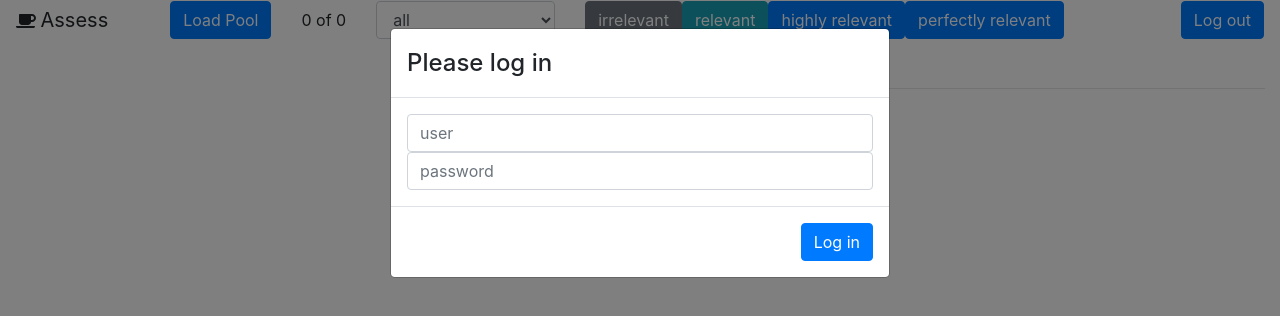
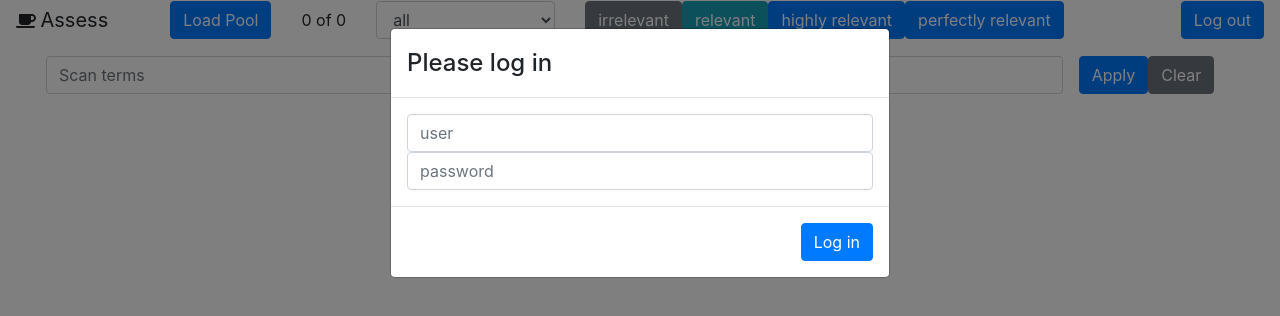
Before and after one commit to isoboroff/assess-react, a React (Create React App) app in the folder front-end/: page / in a window 1280 px wide. Shown: the top 316 px of the page. Built offline with nearby package versions, Linux system fonts and the light colour scheme.

Commit message:
Putting back the Highlightable and ScanTerms elements

```diff
--- a/front-end/src/App.js
+++ b/front-end/src/App.js
@@ -27,7 +27,6 @@ import Pool from './Pool';
 import Description from './Description';
 import Highlightable from './Highlightable';
 import useKeyPress from './useKeyPress';
-import RawImage from './RawImage';
 
 import 'bootstrap/dist/css/bootstrap.min.css';
 import './App.css';
@@ -582,7 +581,13 @@ function App() {
           </Col>
         </Row>
 
+        { /************** Scanterms */}
         <Row className="mt-5 pt-2"> </Row>
+        <ScanTerms
+          dir={(state.doc && state.doc.hasOwn('lang') && state.doc['lang'] === 'fas') ? "rtl" : ""}
+          scan_terms={scan_terms}
+          set_scan_terms={set_scan_terms}
+        />
 
         { /************** Main: pool column and topic/document column */}
         <Row className="mt-3 vh-full">
@@ -594,14 +599,14 @@ function App() {
             />
           </Col>
           <Col ref={docDiv} xs={8} className="vh-full overflow-auto">
-            <center>
-              <RawImage data={state.doc} />
-              <hr />
-            </center>
             <Description desc={state.desc}
               note_subtopic={note_subtopic}
               rel={(state.current >= 0 && state.pool[state.current].subtopics)
                 ? state.pool[state.current].subtopics : null} />
+            <Highlightable content={state.doc} scan_terms={state.scan_terms}
+              rel={(state.current >= 0 && state.pool[state.current].passage)
+                ? state.pool[state.current].passage : ''}
+              note_passage={note_passage} />
           </Col>
         </Row>
       </Container>
```
